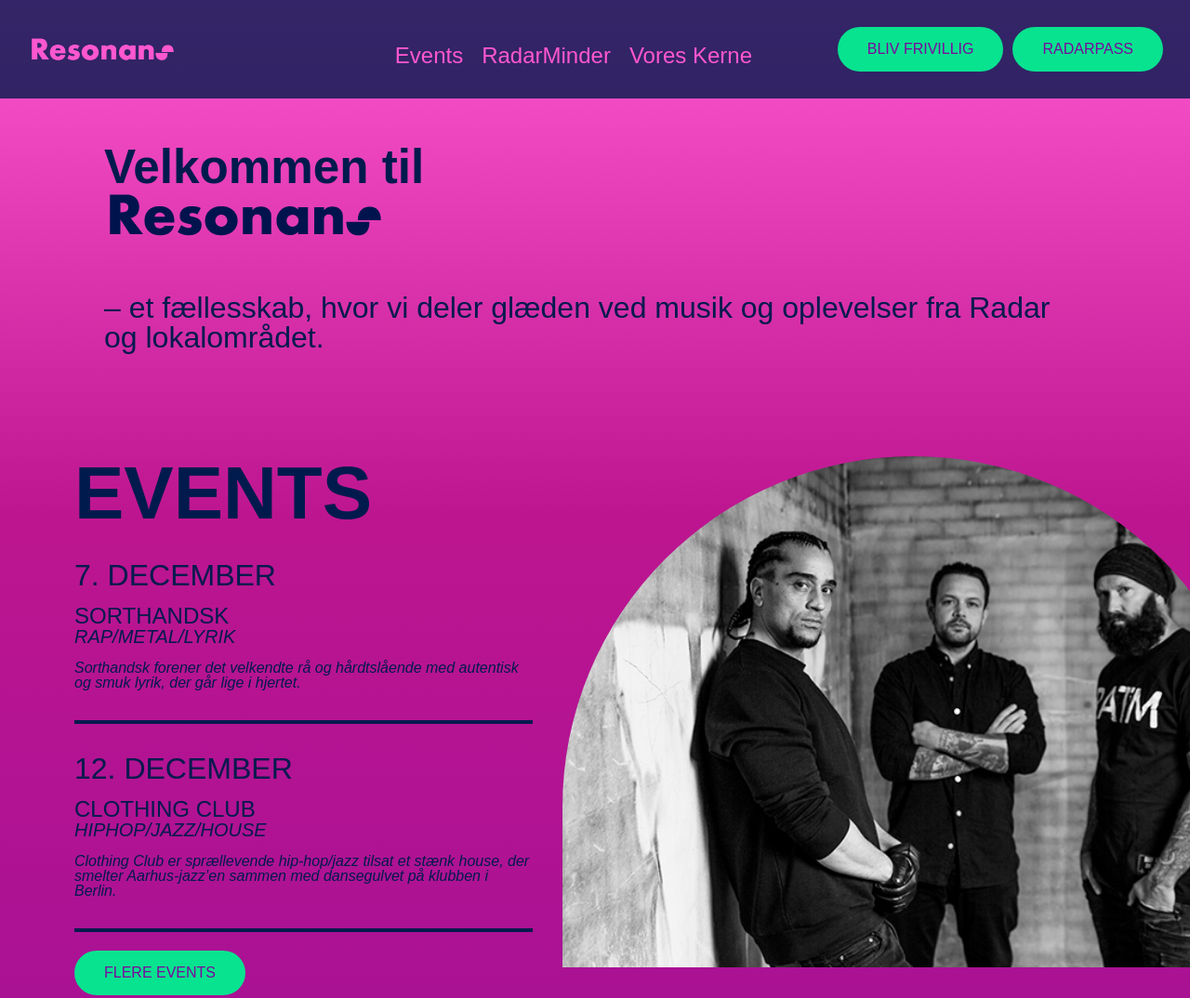
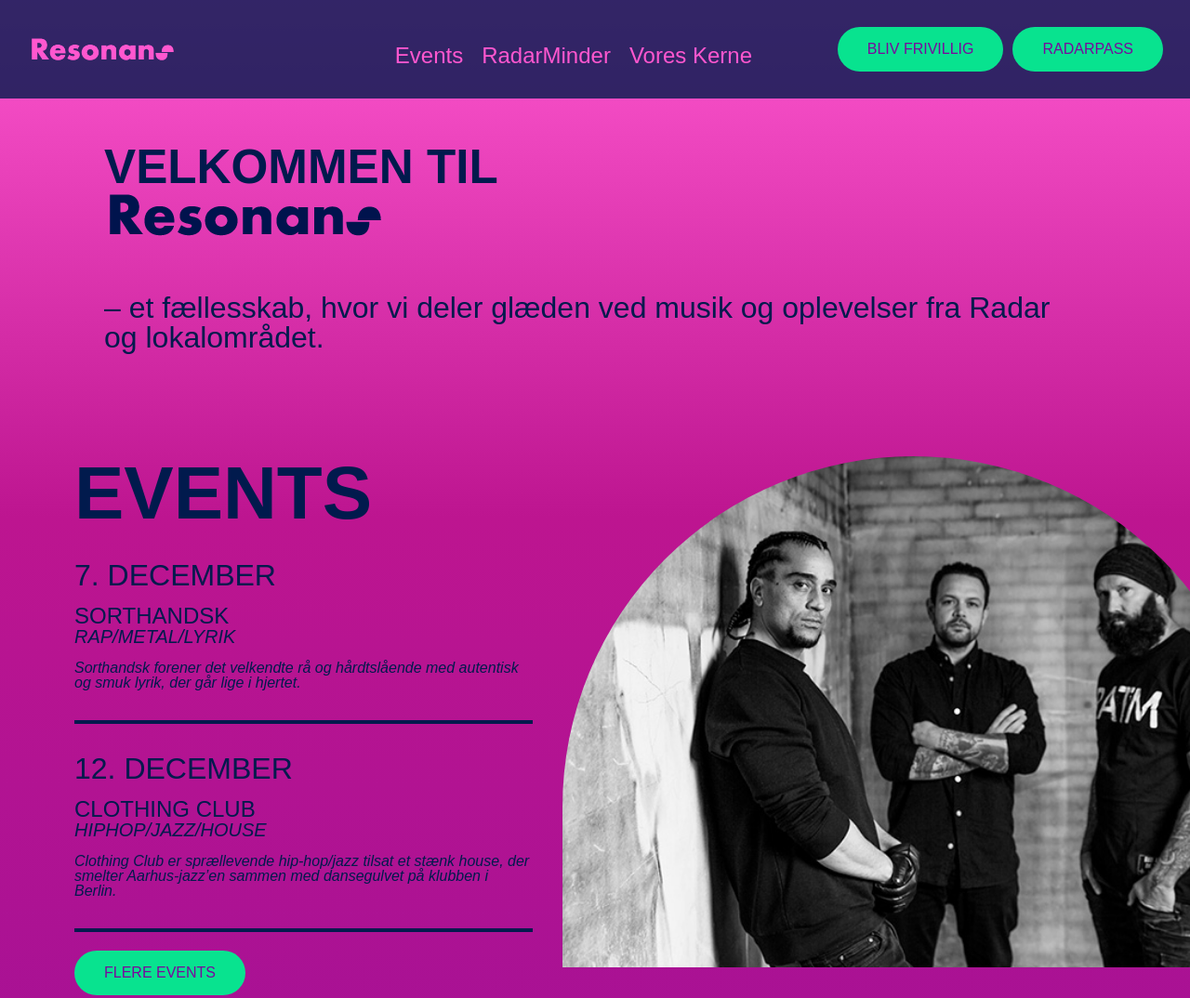
Before and after one commit to stinelock/Radar, a plain HTML site: page index.html in a window 1280 px wide. Shown: the top 1074 px of the page at 93% size. Drawn offline with Linux system fonts and the light colour scheme; a web font is replaced by a local one.

Commit message:
små rettelser

```diff
--- a/index.html
+++ b/index.html
@@ -51,7 +51,7 @@
 
     <main class="grid-container-index">
         <div class="velkomst">
-            <h1 id="velkomst-text">Velkommen til</h1>
+            <h1 id="velkomst-text">VELKOMMEN TIL</h1>
             <img class="indexlogo" src="img/Logoblue.png" title="ResonansLogo">
             <br>
             <p class="intro-text">– et fællesskab, hvor vi deler glæden ved musik og oplevelser fra Radar og
```
